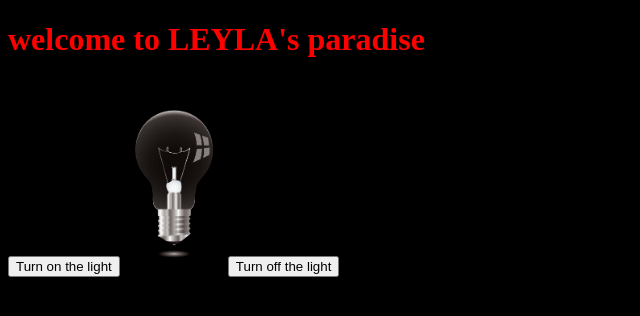
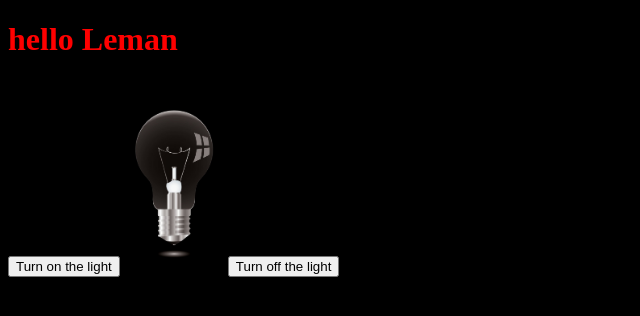
Before and after one commit to ITnicat/mm.github.io, a plain HTML site: page index.html in a window 1280 px wide. Shown: the whole page, without its empty margins (0-640 px from the left). Drawn offline with Linux system fonts and the light colour scheme.

Commit message:
Update index.html

```diff
--- a/index.html
+++ b/index.html
@@ -6,7 +6,7 @@
 	<title>Document</title>
 </head>
 <body style="background: black;">
-	<h1 style="color: red">welcome to LEYLA's paradise</h1>
+	<h1 style="color: red">hello Leman</h1>
 	<button onclick="document.getElementById('myImage').src='lampon.jpg'">Turn on the light</button>
 
     <img id="myImage" src="lampoff.jpg" style="width:100px">
```
